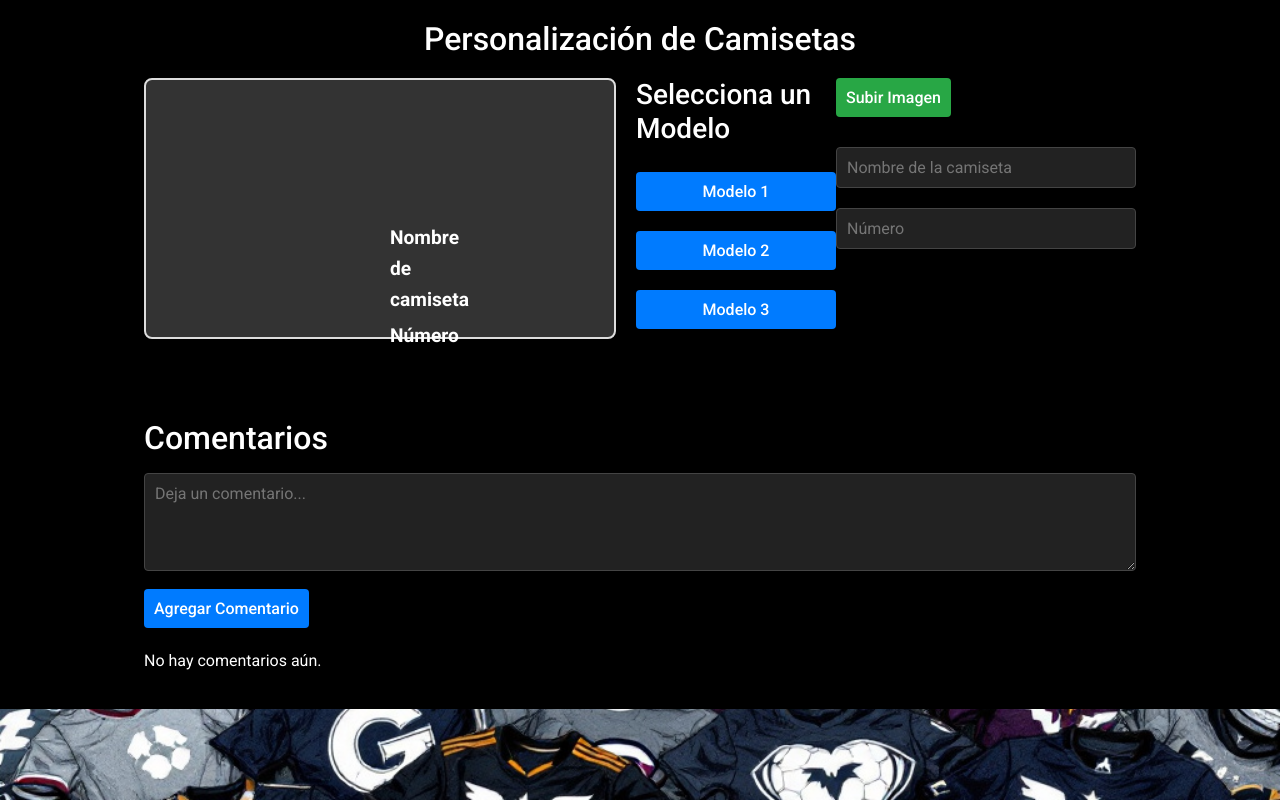
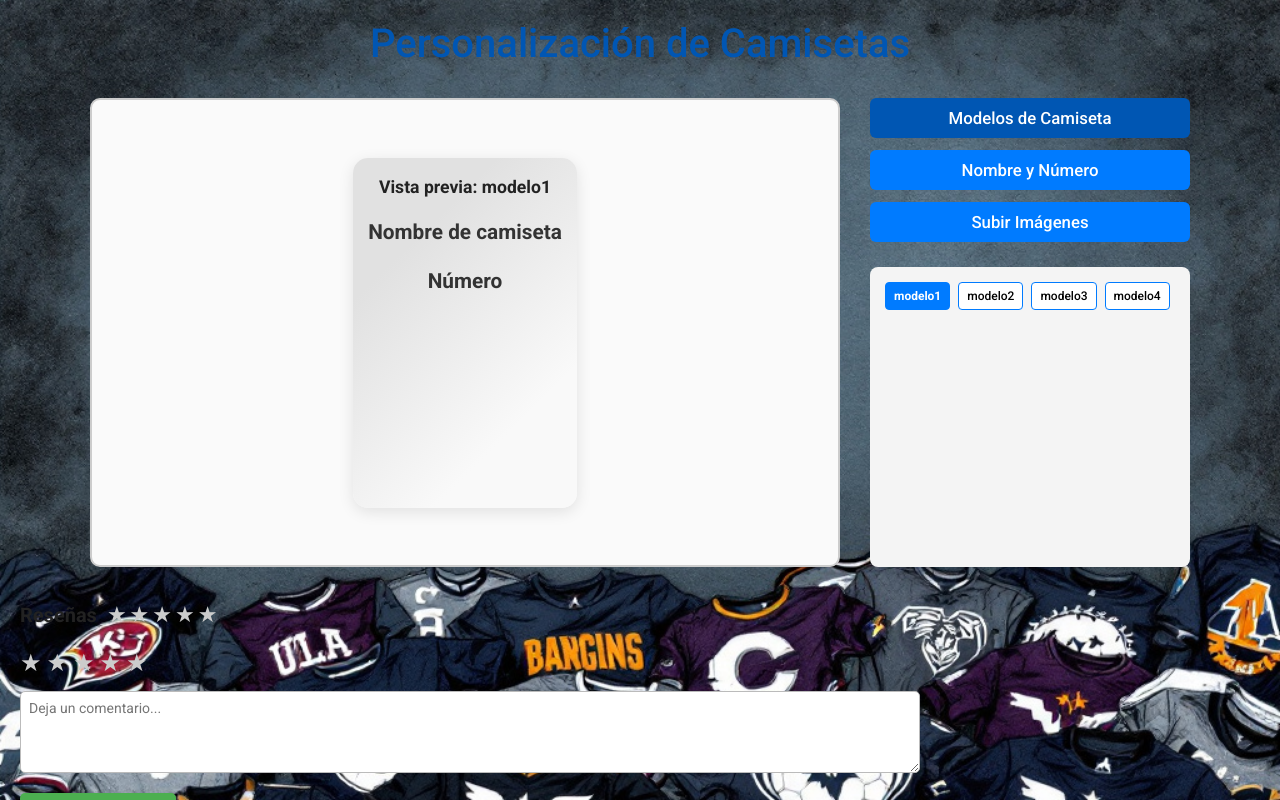
Before and after one commit to Ricardo2Job/DeportesKuden, a React (Create React App) app in the folder kuden-web/: page /custom in a window 1280 px wide. Built offline with nearby package versions, Linux system fonts and the light colour scheme.

Commit message:
pequeños cambios de el fronted custom

```diff
--- a/kuden-web/src/Vista/Custom.jsx
+++ b/kuden-web/src/Vista/Custom.jsx
@@ -1,98 +1,192 @@
-import React, { useState } from 'react';
-import './Style/StyleCustom.css';
+import React, { useState } from "react";
+import "./Style/StyleCustom.css";
 
 const Custom = () => {
-  const [selectedModel, setSelectedModel] = useState('model1'); // Modelo seleccionado
-  const [shirtName, setShirtName] = useState('');
-  const [shirtNumber, setShirtNumber] = useState('');
+  const [activeSection, setActiveSection] = useState("modelos");
+  const [selectedModel, setSelectedModel] = useState("modelo1");
+  const [shirtName, setShirtName] = useState("");
+  const [shirtNumber, setShirtNumber] = useState("");
   const [comments, setComments] = useState([]);
-  const [image, setImage] = useState(null);
+  const [uploadedImages, setUploadedImages] = useState([]);
+  const [newRating, setNewRating] = useState(0);
 
-  // Función para manejar la subida de imágenes (por el momento no funcional)
-  const handleImageUpload = (e) => {
-    // Aquí podrías agregar lógica para cargar imágenes si fuera necesario
-    alert('Imagen subida (funcionalidad no implementada)');
+  const modelos = Array.from({ length: 30 }, (_, i) => `modelo${i + 1}`);
+
+  const averageRating =
+    comments.length === 0
+      ? 0
+      : Math.round(
+          comments.reduce((acc, c) => acc + c.rating, 0) / comments.length
+        );
+
+  const handleAddComment = (e) => {
+    e.preventDefault();
+    const commentText = e.target.comment.value.trim();
+    if (commentText && newRating > 0) {
+      const newComment = { text: commentText, rating: newRating };
+      setComments([...comments, newComment]);
+      e.target.comment.value = "";
+      setNewRating(0);
+    }
   };
 
-  // Función para manejar el cambio de nombre y número
-  const handleNameChange = (e) => setShirtName(e.target.value);
-  const handleNumberChange = (e) => setShirtNumber(e.target.value);
+  const handleRatingClick = (value) => {
+    setNewRating(value);
+  };
 
-  // Función para agregar comentarios
-  const handleAddComment = (e) => {
-    e.preventDefault();
-    if (e.target.comment.value.trim()) {
-      setComments([...comments, e.target.comment.value]);
-      e.target.comment.value = ''; // Limpiar campo de comentario
-    }
+  const handleImageUpload = (e) => {
+    const files = Array.from(e.target.files);
+    const newImages = files.map((file) => URL.createObjectURL(file));
+    setUploadedImages([...uploadedImages, ...newImages]);
+  };
+
+  const renderStars = (rating, clickable = false, onClickFn) => {
+    return [...Array(5)].map((_, i) => {
+      const starValue = i + 1;
+      return (
+        <span
+          key={i}
+          className={`star ${starValue <= rating ? "filled" : ""}`}
+          onClick={() => clickable && onClickFn(starValue)}
+          style={{ cursor: clickable ? "pointer" : "default" }}
+          role={clickable ? "button" : undefined}
+          aria-label={clickable ? `Poner ${starValue} estrellas` : undefined}
+        >
+          ★
+        </span>
+      );
+    });
   };
 
   return (
     <div className="custom-container">
-      <h1 className="custom-header">Personalización de Camisetas</h1>
+      <h1>Personalización de Camisetas</h1>
 
-      <div className="custom-main">
-        {/* Cuadro donde se muestra la camiseta seleccionada */}
+      <div className="custom-layout">
         <div className="shirt-display">
           <div className={`shirt-preview ${selectedModel}`}>
-            {image && <img src={image} alt="Camiseta" className="shirt-image" />}
+            <div className="shirt-base">
+              <p className="shirt-label">Vista previa: {selectedModel}</p>
+              {uploadedImages.length > 0 && (
+                <div className="uploaded-images">
+                  {uploadedImages.map((img, idx) => (
+                    <img
+                      key={idx}
+                      src={img}
+                      alt={`Subida ${idx + 1}`}
+                      className="uploaded-image"
+                    />
+                  ))}
+                </div>
+              )}
               <div className="shirt-details">
-              <p className="shirt-name">{shirtName || 'Nombre de camiseta'}</p>
-              <p className="shirt-number">{shirtNumber || 'Número'}</p>
+                <p>{shirtName || "Nombre de camiseta"}</p>
+                <p>{shirtNumber || "Número"}</p>
+              </div>
             </div>
           </div>
         </div>
 
-        {/* Opciones de modelos */}
-        <div className="models">
-          <h3>Selecciona un Modelo</h3>
-          <div className="model-buttons">
-            <button onClick={() => setSelectedModel('model1')} className="model-button">Modelo 1</button>
-            <button onClick={() => setSelectedModel('model2')} className="model-button">Modelo 2</button>
-            <button onClick={() => setSelectedModel('model3')} className="model-button">Modelo 3</button>
+        <div className="custom-right-panel">
+          {/* Menú sin comentarios */}
+          <nav className="section-buttons">
+            <button
+              className={activeSection === "modelos" ? "active" : ""}
+              onClick={() => setActiveSection("modelos")}
+            >
+              Modelos de Camiseta
+            </button>
+            <button
+              className={activeSection === "nombre" ? "active" : ""}
+              onClick={() => setActiveSection("nombre")}
+            >
+              Nombre y Número
+            </button>
+            <button
+              className={activeSection === "imagenes" ? "active" : ""}
+              onClick={() => setActiveSection("imagenes")}
+            >
+              Subir Imágenes
+            </button>
+          </nav>
+
+          <div className="section-content">
+            {activeSection === "modelos" && (
+              <div className="modelos-scroll">
+                {modelos.map((modelo) => (
+                  <button
+                    key={modelo}
+                    className={`modelo-btn ${
+                      selectedModel === modelo ? "selected" : ""
+                    }`}
+                    onClick={() => setSelectedModel(modelo)}
+                  >
+                    {modelo}
+                  </button>
+                ))}
               </div>
-        </div>
+            )}
 
-        {/* Zona de personalización (izquierda) */}
-        <div className="customize-options">
-          <div className="upload-section">
-            <button onClick={handleImageUpload} className="upload-button">Subir Imagen</button>
-          </div>
-          <div className="edit-section">
+            {activeSection === "nombre" && (
+              <div className="nombre-numero">
                 <input
                   type="text"
                   placeholder="Nombre de la camiseta"
                   value={shirtName}
-              onChange={handleNameChange}
-              className="input-field"
+                  onChange={(e) => setShirtName(e.target.value)}
                 />
                 <input
                   type="number"
                   placeholder="Número"
                   value={shirtNumber}
-              onChange={handleNumberChange}
-              className="input-field"
+                  onChange={(e) => setShirtNumber(e.target.value)}
                 />
+              </div>
+            )}
+
+            {activeSection === "imagenes" && (
+              <div className="subir-imagenes">
+                <input
+                  type="file"
+                  accept="image/*"
+                  multiple
+                  onChange={handleImageUpload}
+                />
+                <p>
+                  Sube imágenes y elige dónde colocarlas (función no implementada
+                  aún).
+                </p>
+              </div>
+            )}
           </div>
         </div>
       </div>
 
-      {/* Zona de comentarios */}
-      <div className="comments-section">
-        <h2>Comentarios</h2>
+      {/* Sección Reseñas fuera del layout, sin caja */}
+      <div className="comentarios reseñas-abajo sin-caja">
+        <div className="reseñas-header">
+          <h3>Reseñas</h3>
+          <div className="stars">{renderStars(averageRating)}</div>
+        </div>
         <form onSubmit={handleAddComment}>
+          <div className="rating-input">{renderStars(newRating, true, handleRatingClick)}</div>
           <textarea
             name="comment"
             placeholder="Deja un comentario..."
             rows="4"
-            className="comment-textarea"
           />
-          <button type="submit" className="comment-button">Agregar Comentario</button>
+          <button type="submit" disabled={newRating === 0}>
+            Agregar Comentario
+          </button>
         </form>
-
         <div className="comments-list">
           {comments.length > 0 ? (
-            comments.map((comment, index) => <p key={index} className="comment">{comment}</p>)
+            comments.map((c, i) => (
+              <div key={i} className="comment">
+                <div className="comment-stars">{renderStars(c.rating)}</div>
+                <p>{c.text}</p>
+              </div>
+            ))
           ) : (
             <p>No hay comentarios aún.</p>
           )}
--- a/kuden-web/src/Vista/Style/StyleCustom.css
+++ b/kuden-web/src/Vista/Style/StyleCustom.css
@@ -1,180 +1,360 @@
-/* General container */
+/* Contenedor general */
 .custom-container {
-  display: flex;
-  flex-direction: column;
-  align-items: center;
+  font-family: Arial, sans-serif;
   padding: 20px;
-  font-family: Arial, sans-serif;
-  background-color: #000000; /* Cambio: Fondo negro */
-  color: #ffffff; /* Cambio: Texto blanco */
+  background-color: transparent; /* ← Fondo transparente */
+  color: #222;
+  min-height: 100vh;
 }
 
-/* Header */
-.custom-header {
-  font-size: 2rem;
-  color: #ffffff; /* Cambio: Texto blanco */
-  margin-bottom: 20px;
+/* Título principal */
+.custom-container h1 {
+  text-align: center;
+  margin-bottom: 30px;
 }
 
-/* Main content container */
-.custom-main {
+/* Layout principal: divide en dos columnas */
+.custom-layout {
   display: flex;
-  justify-content: space-between;
-  width: 80%;
-  max-width: 1200px;
-  margin-bottom: 40px;
+  gap: 30px;
+  max-width: 1100px;
+  margin: 0 auto;
 }
 
-/* Shirt display area */
+/* --- IZQUIERDA: Vista camiseta grande --- */
 .shirt-display {
   flex: 1;
+  border: 2px solid #ccc;
+  border-radius: 10px;
+  padding: 20px;
+  background: #fafafa;
   display: flex;
   justify-content: center;
   align-items: center;
-  border: 2px solid #ddd;
-  padding: 20px;
-  border-radius: 8px;
-  background-color: #333333; /* Cambio: Fondo gris oscuro para la camiseta */
-  color: #ffffff; /* Cambio: Texto blanco */
-  box-shadow: 0 4px 8px rgba(0, 0, 0, 0.1);
-}
-
-.shirt-preview {
+  min-height: 400px;
   position: relative;
 }
 
-.shirt-image {
-  max-width: 100%;
-  max-height: 300px;
-  object-fit: contain;
-  border-radius: 8px;
+/* Vista previa */
+.shirt-preview .shirt-base {
+  position: relative;
+  width: 100%;
+  max-width: 350px;
+  height: 350px;
+  background: linear-gradient(135deg, #e1e1e1 25%, #f9f9f9 75%);
+  border-radius: 15px;
+  box-shadow: 0 4px 15px rgba(0, 0, 0, 0.1);
+  padding: 15px;
+  box-sizing: border-box;
+  text-align: center;
 }
 
-.shirt-details {
-  position: absolute;
-  top: 10px;
-  left: 10px;
-  color: #ffffff; /* Cambio: Texto blanco */
+/* Etiqueta del modelo */
+.shirt-label {
   font-weight: bold;
-  font-size: 1.2rem;
+  margin-bottom: 15px;
+  font-size: 1.1rem;
 }
 
-.shirt-name,
-.shirt-number {
-  margin: 5px 0;
+/* Imágenes subidas */
+.uploaded-images {
+  display: flex;
+  gap: 10px;
+  justify-content: center;
+  margin-bottom: 15px;
+  flex-wrap: wrap;
 }
 
-/* Model selection buttons */
-.models {
-  width: 200px;
-  margin-left: 20px;
+.uploaded-image {
+  width: 60px;
+  height: 60px;
+  object-fit: contain;
+  border: 1px solid #ccc;
+  border-radius: 6px;
 }
 
-.model-buttons {
+/* Datos camiseta: nombre y número */
+.shirt-details {
+  font-weight: 600;
+  font-size: 1.3rem;
+  color: #333;
+}
+
+/* --- DERECHA: Panel derecho con menú y contenido --- */
+.custom-right-panel {
+  width: 320px;
   display: flex;
   flex-direction: column;
 }
 
-.model-button {
+/* Botones de selección de sección */
+.section-buttons {
+  display: flex;
+  flex-direction: column;
+  gap: 12px;
+  margin-bottom: 25px;
+}
+
+.section-buttons button {
   background-color: #007bff;
-  color: #ffffff; /* Cambio: Texto blanco en botones */
   border: none;
   padding: 10px;
-  margin: 10px 0;
-  font-size: 1rem;
+  color: white;
+  font-size: 1.05rem;
+  border-radius: 6px;
   cursor: pointer;
-  border-radius: 4px;
   transition: background-color 0.3s ease;
 }
 
-.model-button:hover {
+.section-buttons button.active,
+.section-buttons button:hover {
   background-color: #0056b3;
 }
 
-/* Customization options */
-.customize-options {
-  width: 300px;
+/* Contenido que cambia según sección */
+.section-content {
+  background: #f4f4f4;
+  padding: 15px;
+  border-radius: 8px;
+  min-height: 300px;
+  box-sizing: border-box;
+  overflow-y: auto;
+}
+
+/* --- Modelos: scroll horizontal para 30 botones pequeños --- */
+.modelos-scroll {
+  display: flex;
+  gap: 8px;
+  overflow-x: auto;
+  padding-bottom: 8px;
+}
+
+.modelo-btn {
+  flex: 0 0 auto;
+  min-width: 60px;
+  padding: 6px 8px;
+  font-size: 0.75rem;
+  border: 1px solid #007bff;
+  background-color: white;
+  border-radius: 4px;
+  cursor: pointer;
+  white-space: nowrap;
+  transition: background-color 0.3s ease, color 0.3s ease;
+}
+
+.modelo-btn.selected {
+  background-color: #007bff;
+  color: white;
+  font-weight: bold;
+}
+
+.modelo-btn:hover:not(.selected) {
+  background-color: #e0e7ff;
+}
+
+/* --- Nombre y número: inputs --- */
+.nombre-numero input {
+  width: 100%;
+  margin-bottom: 15px;
+  padding: 10px;
+  font-size: 1rem;
+  border-radius: 5px;
+  border: 1px solid #ccc;
+  box-sizing: border-box;
+}
+
+/* --- Subir imágenes --- */
+.subir-imagenes input[type="file"] {
+  width: 100%;
+  margin-bottom: 10px;
+}
+
+.subir-imagenes p {
+  font-size: 0.9rem;
+  color: #666;
+}
+
+/* --- Comentarios --- */
+.comentarios form {
   display: flex;
   flex-direction: column;
 }
 
-.upload-section {
-  margin-bottom: 20px;
+.comentarios textarea {
+  width: 100%;
+  padding: 10px;
+  margin-bottom: 12px;
+  font-size: 1rem;
+  border-radius: 6px;
+  border: 1px solid #ccc;
+  resize: vertical;
+  box-sizing: border-box;
 }
 
-.upload-button {
-  background-color: #28a745;
-  color: #ffffff; /* Cambio: Texto blanco en botones */
+.comentarios button {
+  background-color: #007bff;
   border: none;
   padding: 10px;
+  color: white;
   font-size: 1rem;
+  border-radius: 6px;
   cursor: pointer;
-  border-radius: 4px;
   transition: background-color 0.3s ease;
 }
 
-.upload-button:hover {
-  background-color: #218838;
-}
-
-.edit-section {
-  display: flex;
-  flex-direction: column;
-}
-
-.input-field {
-  padding: 10px;
-  margin: 10px 0;
-  border: 1px solid #444444; /* Cambio: Borde gris oscuro */
-  border-radius: 4px;
-  font-size: 1rem;
-  background-color: #222222; /* Cambio: Fondo oscuro en los inputs */
-  color: #ffffff; /* Cambio: Texto blanco */
-}
-
-/* Comments section */
-.comments-section {
-  width: 80%;
-  max-width: 1200px;
-  margin-top: 40px;
-}
-
-.comment-textarea {
-  width: 100%;
-  padding: 10px;
-  margin-bottom: 10px;
-  border-radius: 4px;
-  border: 1px solid #444444; /* Cambio: Borde gris oscuro */
-  font-size: 1rem;
-  resize: vertical;
-  background-color: #222222; /* Cambio: Fondo oscuro en textarea */
-  color: #ffffff; /* Cambio: Texto blanco */
-}
-
-.comment-button {
-  background-color: #007bff;
-  color: #ffffff; /* Cambio: Texto blanco en el botón de comentario */
-  border: none;
-  padding: 10px;
-  font-size: 1rem;
-  cursor: pointer;
-  border-radius: 4px;
-  transition: background-color 0.3s ease;
-}
-
-.comment-button:hover {
+.comentarios button:hover {
   background-color: #0056b3;
 }
 
 .comments-list {
-  margin-top: 20px;
+  margin-top: 15px;
+  max-height: 120px;
+  overflow-y: auto;
+  background: white;
+  padding: 8px;
+  border-radius: 6px;
+  border: 1px solid #ccc;
 }
 
 .comment {
-  background-color: #333333; /* Cambio: Fondo oscuro para los comentarios */
-  padding: 10px;
+  border-bottom: 1px solid #ddd;
+  padding: 5px 0;
+  font-size: 0.9rem;
+}
+
+.comment:last-child {
+  border-bottom: none;
+}
+
+/* --- Reseñas fuera del layout --- */
+.reseñas-abajo {
+  margin-top: 30px;
+  font-size: 15px;
+  color: #222;
+  max-width: 900px;
+  width: 100%;
+  /* Sin borde ni fondo para que quede “libre” */
+  background: none;
+  border: none;
+  padding: 0;
+}
+
+.reseñas-header {
+  display: flex;
+  align-items: center;
+  gap: 10px;
+  margin-bottom: 12px;
+}
+
+.reseñas-header h3 {
+  margin: 0;
+  font-weight: 700;
+  font-size: 20px;
+}
+
+.stars {
+  display: flex;
+  gap: 3px;
+  font-size: 22px;
+  user-select: none;
+}
+
+.star {
+  color: #ccc;
+  cursor: pointer;
+  transition: color 0.2s ease;
+}
+
+.star.filled {
+  color: #f5a623;
+}
+
+/* Formulario comentarios */
+.reseñas-abajo form {
+  display: flex;
+  flex-direction: column;
+  gap: 8px;
+  margin-bottom: 15px;
+}
+
+.rating-input {
+  display: flex;
+  gap: 5px;
+  font-size: 24px;
+  user-select: none;
+  cursor: pointer;
+}
+
+textarea[name="comment"] {
+  resize: vertical;
+  min-height: 70px;
+  font-size: 14px;
+  padding: 8px;
+  border-radius: 5px;
+  border: 1px solid #bbb;
+  font-family: inherit;
+  box-sizing: border-box;
+}
+
+button[type="submit"] {
+  width: max-content;
+  background-color: #4caf50;
+  color: white;
+  border: none;
+  padding: 7px 14px;
+  font-weight: 600;
+  font-size: 14px;
+  border-radius: 5px;
+  cursor: pointer;
+  align-self: flex-start;
+  transition: background-color 0.3s ease;
+}
+
+button[type="submit"]:hover {
+  background-color: #45a049;
+}
+
+/* Lista de comentarios */
+.comments-list {
+  max-height: 220px;
+  overflow-y: auto;
+  padding-right: 10px;
+  border-top: 1px solid #eee;
+}
+
+/* Comentarios individuales */
+.comment {
+  margin-bottom: 12px;
+  font-size: 14px;
+  color: #333;
+}
+
+.comment-stars {
+  display: flex;
+  gap: 4px;
+  font-size: 18px;
+  margin-bottom: 4px;
+  color: #f5a623;
+}
+
+.comment-stars .star {
+  cursor: default;
+  color: #f5a623;
+}
+
+/* Scrollbar para listas */
+.comments-list::-webkit-scrollbar {
+  width: 7px;
+  height: 7px;
+}
+
+.comments-list::-webkit-scrollbar-thumb {
+  background-color: rgba(0, 0, 0, 0.1);
   border-radius: 4px;
-  margin: 5px 0;
-  font-size: 1rem;
-  color: #ffffff; /* Cambio: Texto blanco en comentarios */
 }
+
+/* Para Firefox */
+.comments-list {
+  scrollbar-width: thin;
+  scrollbar-color: rgba(0,0,0,0.1) transparent;
+}
```
Lines whose indentation alone changed are shown as unchanged.
